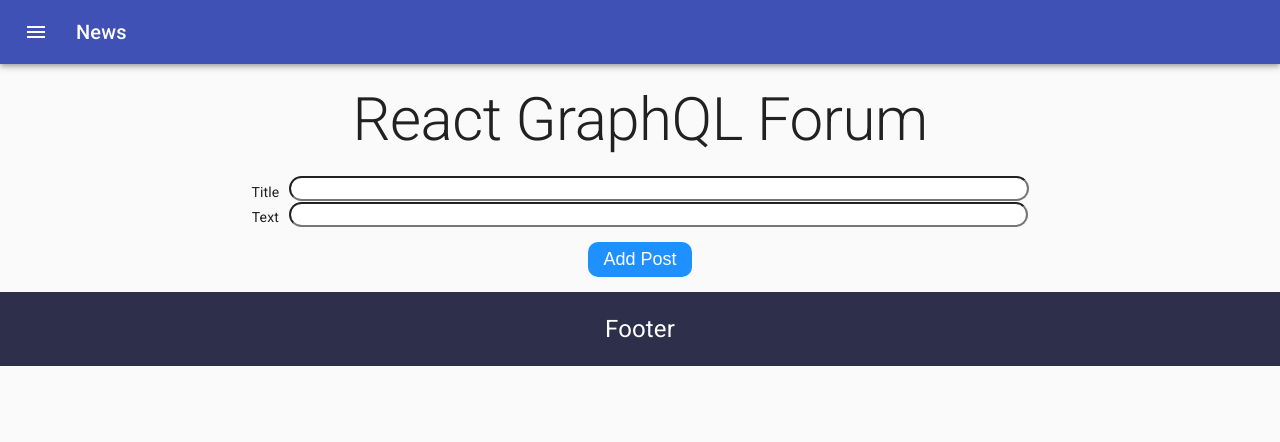
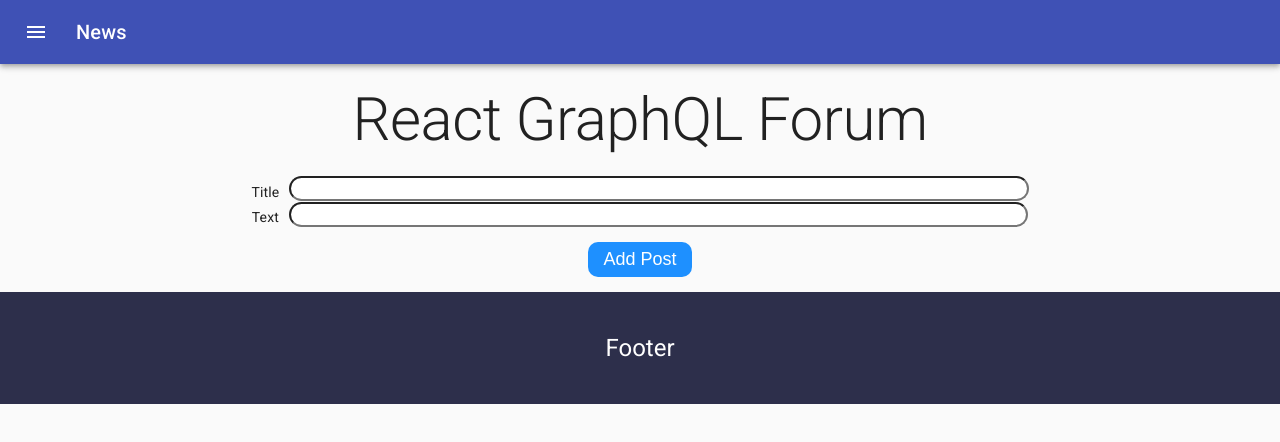
Before and after one commit to desolaser/react-graphql-blog, a React (Create React App) app in the folder client/: page /post in a window 1280 px wide. Shown: the top 442 px of the page. Built offline with nearby package versions, Linux system fonts and the light colour scheme.

Commit message:
Add styles to footer

```diff
--- a/client/src/components/Footer.js
+++ b/client/src/components/Footer.js
@@ -1,9 +1,22 @@
 import React from 'react'
+import { Typography } from '@material-ui/core'
+import { makeStyles } from '@material-ui/core/styles'
+
+const useStyles = makeStyles((theme) => ({
+    title: {
+      textAlign: 'center',
+      margin: 20,
+    }
+}))
 
 const Footer = () => {
+    const classes = useStyles()
+
     return (
         <footer className="footer">
-            Footer
+            <Typography variant="h5" className={classes.title}>
+                Footer
+            </Typography>
         </footer>
     )
 }
```
Also changed, not shown: client/src/components/Header.js (line endings or trailing spaces).
